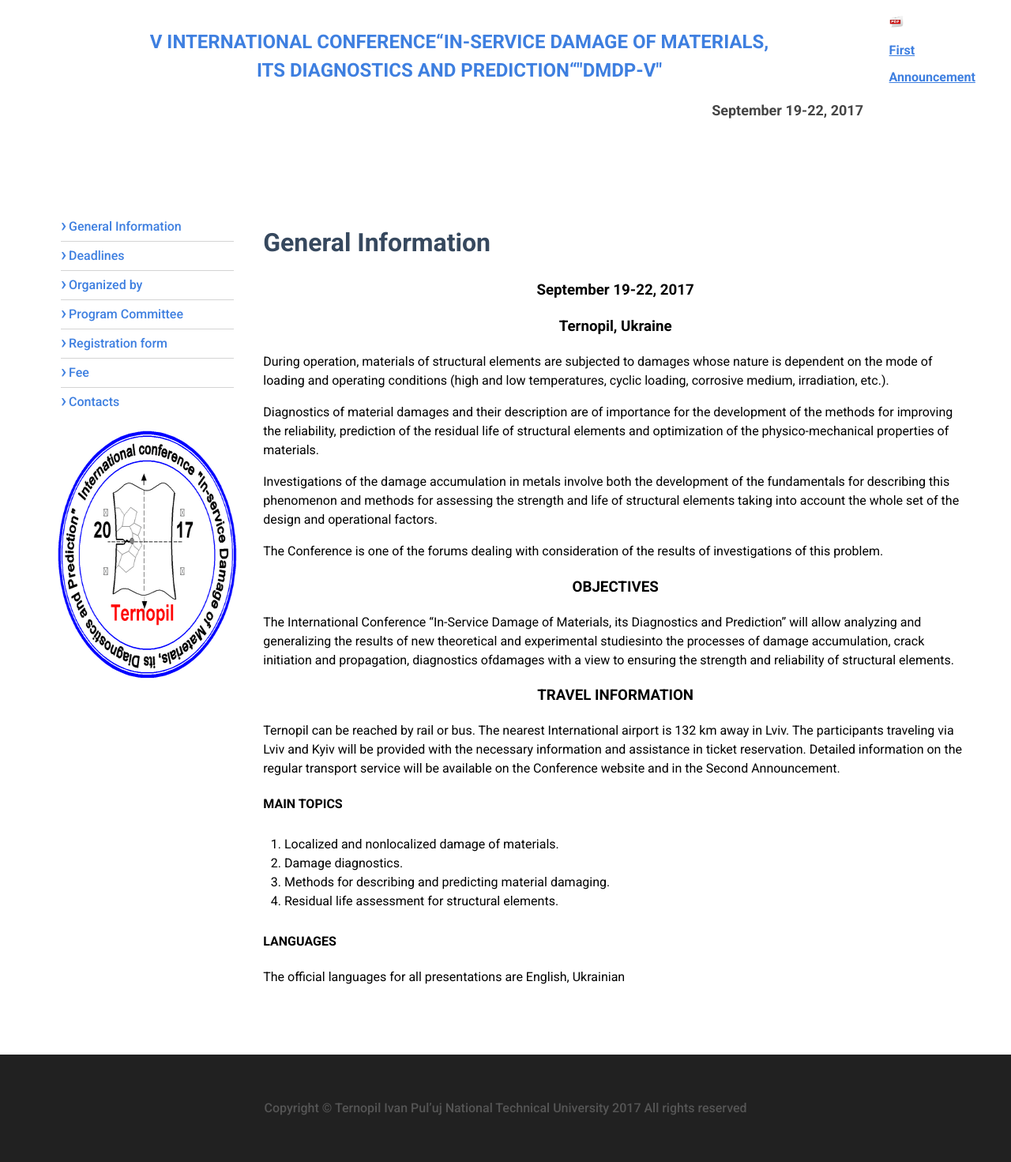
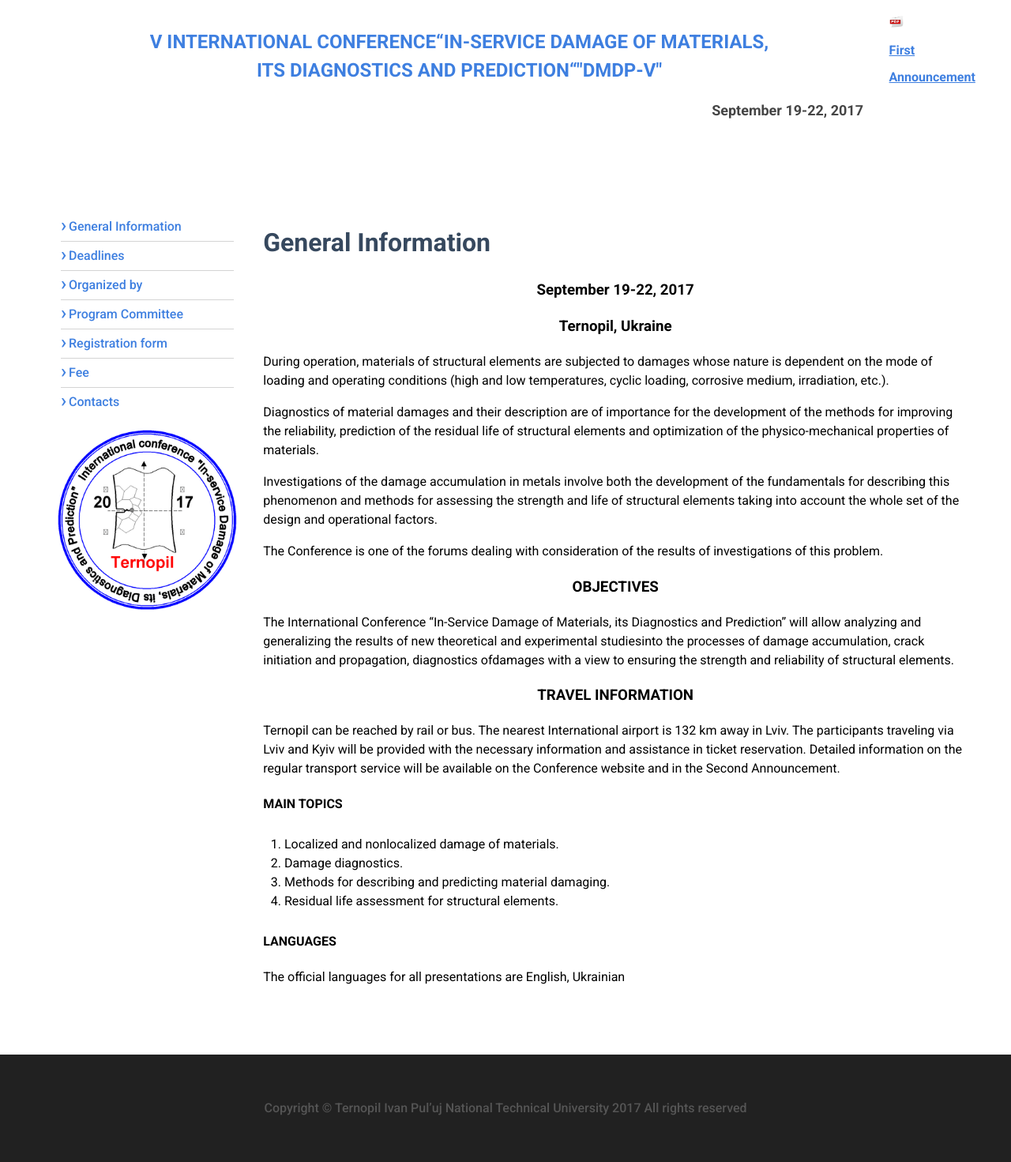
Before and after one commit to sivanchenko/dmdp.tntu.edu.ua, a Jekyll site: the page built from index.md, in a window 1280 px wide. Shown: the whole page at 79% size. Built offline with Jekyll 4.4.1, drawn with Linux system fonts in a browser that asks for light colours.

Commit message:
Update main.css

```diff
--- a/assets/css/main.css
+++ b/assets/css/main.css
@@ -40,9 +40,9 @@ img {
     max-width: 100%;
     height: auto;
     vertical-align: top; }
+
 .aside-nav__img img{
 	width: 321px;
-	height: 321px;
 }
 .deadline td, .deadline th {
     padding: 3px;
```
